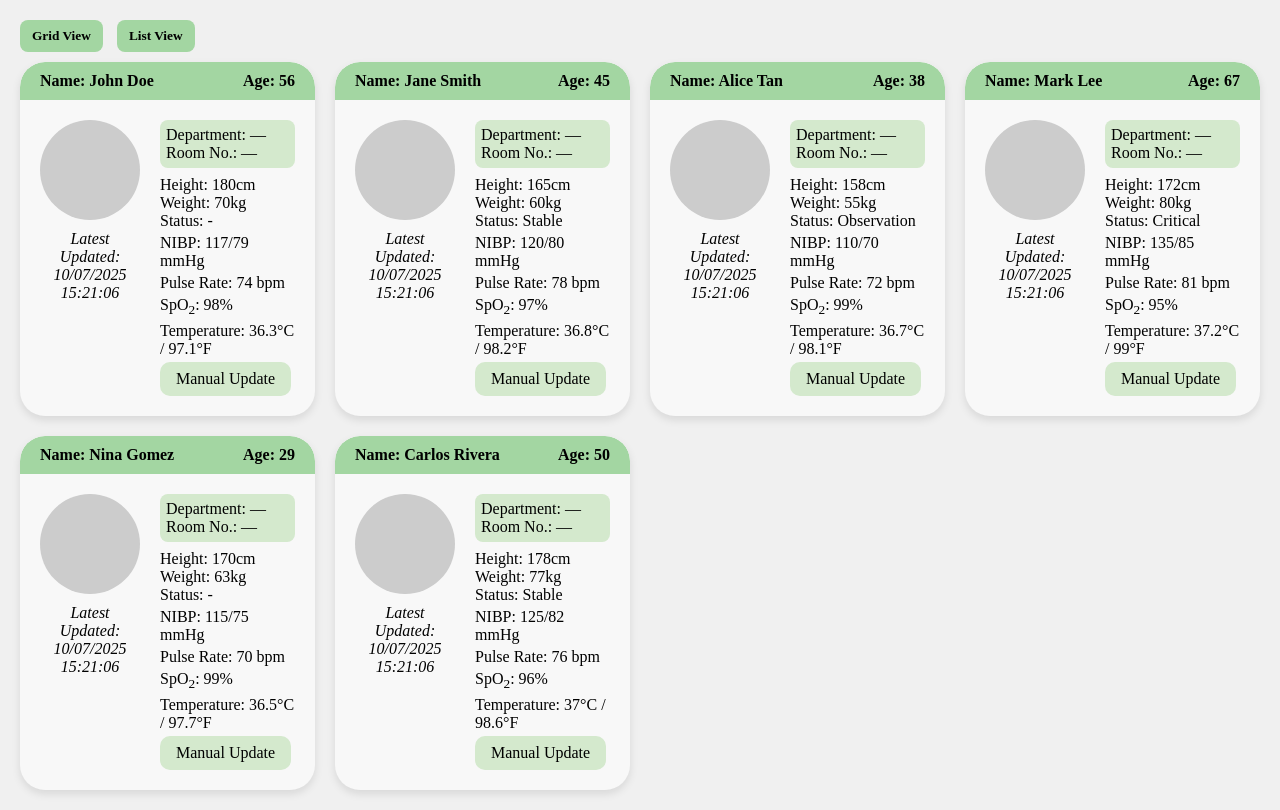
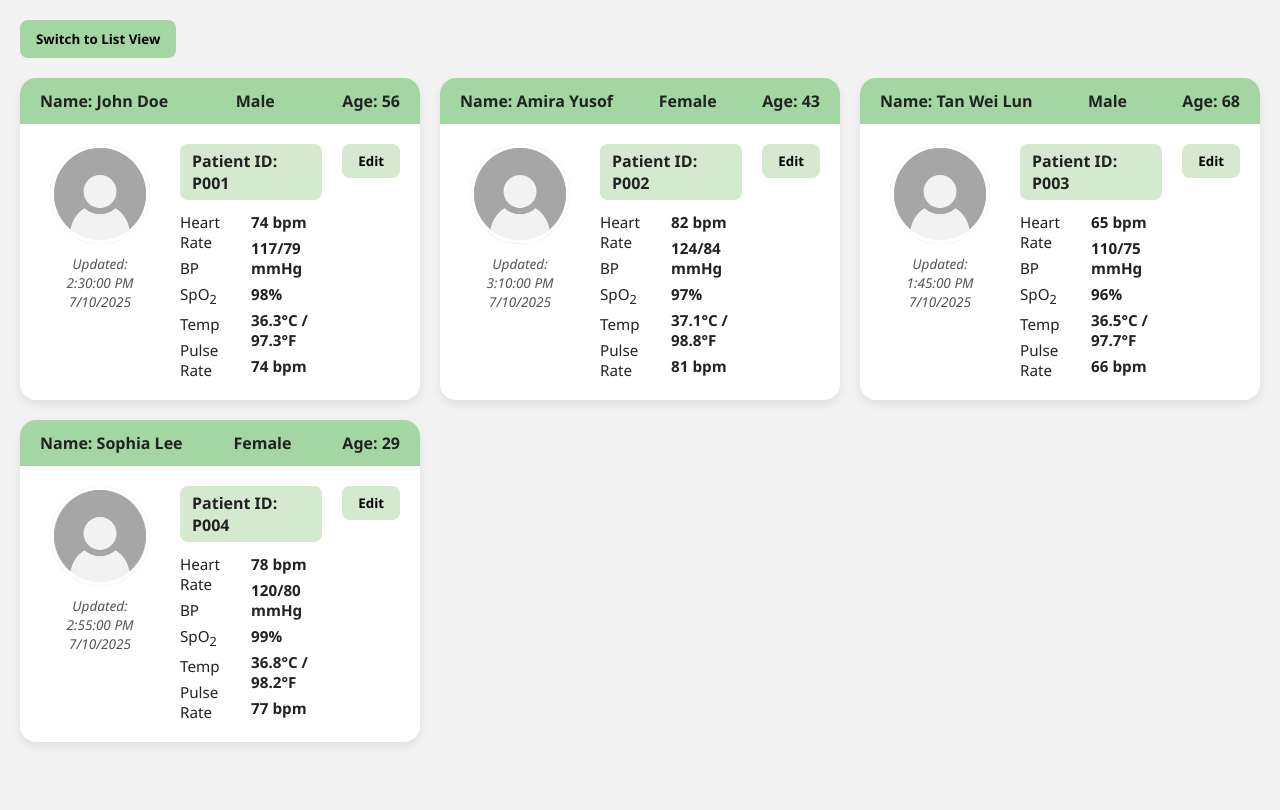
Before and after one commit to geoffreyllk/AVD-CS-Internship, a plain HTML site: page index.html in a window 1280 px wide. Drawn offline with Linux system fonts and the light colour scheme.

Commit message:
redid everything

```diff
--- a/index.html
+++ b/index.html
@@ -4,29 +4,115 @@
     <meta charset="UTF-8" />
     <meta name="viewport" content="width=device-width, initial-scale=1.0"/>
     <title>Patient Records</title>
-    <link rel="stylesheet" href="styles.css" />
+    <link rel="stylesheet" href="style.css" />
 </head>
 <body>
-<div class="view-toggle">
-    <button onclick="setView('grid')">Grid View</button>
-    <button onclick="setView('list')">List View</button>
-</div>
+<main>
+    <div class="view-toggle">
+        <button id="toggleViewBtn">Switch to List View</button>
+    </div>
+    <div id="grid-container"></div>
+</main>
 
-<div class="header-row" id="header-row">
-    <div>Name</div>
-    <div>Last Updated</div>
-    <div>Age</div>
-    <div>Gender</div>
-    <div>Height/Weight</div>
-    <div>NIBP</div>
-    <div>PR</div>
-    <div>SpO<sub>2</sub></div>
-    <div>Temp</div>
-    <div>Status</div>
-    <div></div>
-</div>
-<div id="container" class="grid-view"></div>
+<script>
+    const toggleBtn = document.getElementById('toggleViewBtn');
+    const gridContainer = document.getElementById('grid-container');
+    let currentView = 'grid';
+    let patientsData = [];
 
-<script src="script.js"></script>
+    toggleBtn.addEventListener('click', () => {
+      currentView = currentView === 'grid' ? 'list' : 'grid';
+      toggleBtn.textContent = currentView === 'grid' ? 'Switch to List View' : 'Switch to Grid View';
+      renderPatients();
+    });
+
+    function formatTimestamp(iso) {
+      const d = new Date(iso);
+      return `${d.toLocaleTimeString()}<br>${d.toLocaleDateString()}`;
+    }
+
+    function createCard(p) {
+      return `
+        <div class="card">
+          <div class="card-header">
+            <span>Name: ${p.name}</span>
+            <span>${p.gender}</span>
+            <span>Age: ${p.age}</span>
+          </div>
+          <div class="card-body">
+            <div class="card-left">
+              <div class="avatar">
+                <img src="${p.image}" alt="${p.name}" onerror="this.onerror=null;this.src='images/default-avatar.avif';">
+              </div>
+              <div class="last-updated"><em>Updated:<br>${formatTimestamp(p.lastUpdated)}</em></div>
+            </div>
+            <div class="card-right">
+              <div class="patient-id">Patient ID: ${p.id}</div>
+              <div class="info">
+                <div class="info-label">
+                  <p>Heart Rate</p><p>BP</p><p>SpO<sub>2</sub></p><p>Temp</p><p>Pulse Rate</p>
+                </div>
+                <div class="info-data">
+                  <p>${p.heartRate} bpm</p>
+                  <p>${p.bloodPressure.systolic}/${p.bloodPressure.diastolic} mmHg</p>
+                  <p>${p.spo2}%</p>
+                  <p>${p.temperature.celsius}°C / ${p.temperature.fahrenheit}°F</p>
+                  <p>${p.pulseRate} bpm</p>
+                </div>
+              </div>
+            </div>
+            <button class="edit-btn">Edit</button>
+          </div>
+        </div>
+      `;
+    }
+
+    function createRow(p) {
+      return `
+        <div class="row">
+          <div>${p.name}</div>
+          <div>${formatTimestamp(p.lastUpdated)}</div>
+          <div>${p.age}</div>
+          <div>${p.gender}</div>
+          <div>${p.height || '-'} / ${p.weight || '-'}</div>
+          <div>${p.bloodPressure.systolic}/${p.bloodPressure.diastolic}</div>
+          <div>${p.pulseRate}</div>
+          <div>${p.spo2}%</div>
+          <div>${p.temperature.celsius}°C</div>
+          <div>Status</div>
+          <div><button class="edit-btn">Edit</button></div>
+        </div>
+      `;
+    }
+
+    function renderPatients() {
+      if (currentView === 'list') {
+        const header = `
+          <div class="row header">
+            <div>Name</div><div>Last Updated</div><div>Age</div><div>Gender</div>
+            <div>Height/Weight</div><div>NIBP</div><div>PR</div>
+            <div>SpO<sub>2</sub></div><div>Temp</div><div>Status</div><div></div>
+          </div>
+        `;
+        const rows = patientsData.map(createRow).join('');
+        gridContainer.innerHTML = header + rows;
+        gridContainer.className = 'list-view';
+      } else {
+        gridContainer.innerHTML = patientsData.map(createCard).join('');
+        gridContainer.className = 'grid-view';
+      }
+    }
+
+    function loadPatients() {
+      fetch('patients.json')
+        .then(res => res.json())
+        .then(data => {
+          patientsData = data;
+          renderPatients();
+        });
+    }
+
+    document.addEventListener('DOMContentLoaded', loadPatients);
+</script>
 </body>
 </html>
--- a/patients.json
+++ b/patients.json
@@ -1,80 +1,54 @@
 [
   {
+    "id": "P001",
     "name": "John Doe",
+    "gender": "Male",
     "age": 56,
-    "gender": "Male",
-    "height": 180,
-    "weight": 70,
-    "nibp": "117/79",
-    "pr": 74,
+    "image": "images/john.jpg",
+    "heartRate": 74,
+    "bloodPressure": { "systolic": 117, "diastolic": 79 },
     "spo2": 98,
-    "tempC": 36.3,
-    "tempF": 97.1,
-    "status": "-"
+    "temperature": { "celsius": 36.3, "fahrenheit": 97.3 },
+    "pulseRate": 74,
+    "lastUpdated": "2025-07-10T14:30:00"
   },
   {
-    "name": "Jane Smith",
-    "age": 45,
+    "id": "P002",
+    "name": "Amira Yusof",
     "gender": "Female",
-    "height": 165,
-    "weight": 60,
-    "nibp": "120/80",
-    "pr": 78,
+    "age": 43,
+    "image": "images/amira.jpg",
+    "heartRate": 82,
+    "bloodPressure": { "systolic": 124, "diastolic": 84 },
     "spo2": 97,
-    "tempC": 36.8,
-    "tempF": 98.2,
-    "status": "Stable"
+    "temperature": { "celsius": 37.1, "fahrenheit": 98.8 },
+    "pulseRate": 81,
+    "lastUpdated": "2025-07-10T15:10:00"
   },
   {
-    "name": "Alice Tan",
-    "age": 38,
-    "gender": "Female",
-    "height": 158,
-    "weight": 55,
-    "nibp": "110/70",
-    "pr": 72,
-    "spo2": 99,
-    "tempC": 36.7,
-    "tempF": 98.1,
-    "status": "Observation"
+    "id": "P003",
+    "name": "Tan Wei Lun",
+    "gender": "Male",
+    "age": 68,
+    "image": "images/wei-lun.jpg",
+    "heartRate": 65,
+    "bloodPressure": { "systolic": 110, "diastolic": 75 },
+    "spo2": 96,
+    "temperature": { "celsius": 36.5, "fahrenheit": 97.7 },
+    "pulseRate": 66,
+    "lastUpdated": "2025-07-10T13:45:00"
   },
   {
-    "name": "Mark Lee",
-    "age": 67,
-    "gender": "Male",
-    "height": 172,
-    "weight": 80,
-    "nibp": "135/85",
-    "pr": 81,
-    "spo2": 95,
-    "tempC": 37.2,
-    "tempF": 99.0,
-    "status": "Critical"
-  },
-  {
-    "name": "Nina Gomez",
+    "id": "P004",
+    "name": "Sophia Lee",
+    "gender": "Female",
     "age": 29,
-    "gender": "Female",
-    "height": 170,
-    "weight": 63,
-    "nibp": "115/75",
-    "pr": 70,
+    "image": "images/sophia.jpg",
+    "heartRate": 78,
+    "bloodPressure": { "systolic": 120, "diastolic": 80 },
     "spo2": 99,
-    "tempC": 36.5,
-    "tempF": 97.7,
-    "status": "-"
-  },
-  {
-    "name": "Carlos Rivera",
-    "age": 50,
-    "gender": "Male",
-    "height": 178,
-    "weight": 77,
-    "nibp": "125/82",
-    "pr": 76,
-    "spo2": 96,
-    "tempC": 37.0,
-    "tempF": 98.6,
-    "status": "Stable"
+    "temperature": { "celsius": 36.8, "fahrenheit": 98.2 },
+    "pulseRate": 77,
+    "lastUpdated": "2025-07-10T14:55:00"
   }
 ]
--- /dev/null
+++ b/style.css
@@ -0,0 +1,147 @@
+* {
+  box-sizing: border-box;
+  margin: 0;
+  padding: 0;
+  font-family: 'Segoe UI', sans-serif;
+}
+
+body {
+  background: #f2f2f2;
+  padding: 20px;
+  color: #222;
+}
+
+.view-toggle {
+  margin-bottom: 20px;
+}
+.view-toggle button {
+  padding: 10px 16px;
+  border: none;
+  background-color: #a3d6a2;
+  font-weight: bold;
+  border-radius: 8px;
+  cursor: pointer;
+}
+.view-toggle button:hover {
+  background-color: #90c38e;
+}
+
+.grid-view {
+  display: grid;
+  grid-template-columns: repeat(auto-fit, minmax(400px, 1fr));
+  gap: 20px;
+}
+
+.list-view {
+  display: flex;
+  flex-direction: column;
+  gap: 8px;
+}
+
+.card {
+  background: #fff;
+  border-radius: 16px;
+  box-shadow: 0 4px 10px rgba(0, 0, 0, 0.08);
+  transition: transform 0.2s ease;
+}
+.card:hover {
+  transform: scale(1.01);
+}
+
+.card-header {
+  background-color: #a3d6a2;
+  padding: 12px 20px;
+  display: flex;
+  justify-content: space-between;
+  font-weight: bold;
+  font-size: 1rem;
+  border-top-left-radius: 16px;
+  border-top-right-radius: 16px;
+}
+
+.card-body {
+  display: flex;
+  padding: 20px;
+  gap: 20px;
+}
+
+.card-left {
+  display: flex;
+  flex-direction: column;
+  align-items: center;
+  width: 120px;
+  gap: 10px;
+}
+.avatar {
+  width: 100px;
+  height: 100px;
+  background: #ccc;
+  border-radius: 50%;
+  overflow: hidden;
+}
+.avatar img {
+  width: 100%;
+  height: 100%;
+  object-fit: cover;
+}
+.last-updated {
+  font-size: 0.85rem;
+  font-style: italic;
+  text-align: center;
+  color: #555;
+}
+
+.card-right {
+  flex: 1;
+  display: flex;
+  flex-direction: column;
+  gap: 12px;
+}
+.patient-id {
+  background: #d4e9cd;
+  padding: 6px 12px;
+  border-radius: 8px;
+  font-weight: 600;
+  width: fit-content;
+}
+.info {
+  display: flex;
+  gap: 20px;
+}
+.info-label,
+.info-data {
+  display: flex;
+  flex-direction: column;
+  gap: 6px;
+  font-size: 0.95rem;
+}
+.info-data {
+  font-weight: bold;
+}
+
+.edit-btn {
+  align-self: flex-start;
+  background-color: #d4e9cd;
+  border: none;
+  padding: 8px 16px;
+  border-radius: 8px;
+  font-weight: bold;
+  cursor: pointer;
+}
+.edit-btn:hover {
+  background-color: #bcdcb5;
+}
+
+.row {
+  display: grid;
+  grid-template-columns: 1.2fr 1.5fr 0.8fr 1fr 1.2fr 1fr 0.8fr 0.8fr 1.2fr 0.8fr auto;
+  align-items: center;
+  background: white;
+  padding: 12px 20px;
+  border-radius: 12px;
+  font-size: 1rem;
+}
+.row.header {
+  background: #a3d6a2;
+  font-weight: bold;
+}
--- a/styles.css
+++ /dev/null
@@ -1,142 +0,0 @@
-* {
-    box-sizing: border-box;
-    font-family: serif;
-    margin: 0;
-    padding: 0;
-}
-
-body {
-    background: #f0f0f0;
-    padding: 20px;
-}
-
-.view-toggle {
-    margin-bottom: 10px;
-}
-.view-toggle button {
-    padding: 8px 12px;
-    margin-right: 10px;
-    border: none;
-    background-color: #a3d6a2;
-    font-weight: bold;
-    border-radius: 8px;
-    cursor: pointer;
-}
-
-#container.grid-view {
-    display: grid;
-    grid-template-columns: repeat(auto-fit, minmax(280px, 1fr));
-    gap: 20px;
-}
-
-#container.list-view {
-    display: flex;
-    flex-direction: column;
-    gap: 10px;
-}
-
-.header-row {
-    display: none;
-    grid-template-columns: 1.2fr 1.5fr 0.8fr 1fr 1.2fr 1fr 0.8fr 0.8fr 1.2fr 0.8fr auto;
-    background: #a3d6a2;
-    color: #000;
-    padding: 12px;
-    border-radius: 20px 20px 0 0;
-    font-weight: bold;
-    text-align: center;
-    margin-bottom: 5px;
-}
-
-.card {
-    background: #f8f8f8;
-    border-radius: 25px;
-    overflow: hidden;
-    box-shadow: 0 4px 8px rgba(0,0,0,0.1);
-}
-
-.card-header {
-    background-color: #a3d6a2;
-    padding: 10px 20px;
-    display: flex;
-    justify-content: space-between;
-    font-weight: bold;
-    border-top-left-radius: 25px;
-    border-top-right-radius: 25px;
-}
-
-.card-body {
-    display: flex;
-    padding: 20px;
-    gap: 20px;
-}
-
-.left {
-    display: flex;
-    flex-direction: column;
-    align-items: center;
-    gap: 10px;
-}
-.avatar {
-    width: 100px;
-    height: 100px;
-    background: #ccc;
-    border-radius: 50%;
-}
-.last-updated {
-    font-style: italic;
-    text-align: center;
-}
-
-.right .info p {
-    margin: 4px 0;
-}
-.dept-room {
-    background: #d4e9cd;
-    padding: 6px;
-    border-radius: 8px;
-    margin-bottom: 8px;
-}
-.update-btn {
-    background-color: #d4e9cd;
-    border: none;
-    padding: 8px 16px;
-    border-radius: 10px;
-    cursor: pointer;
-    font-size: 1rem;
-}
-
-/* List view styles */
-#container.list-view .card {
-    display: grid;
-    grid-template-columns: 1.2fr 1.5fr 0.8fr 1fr 1.2fr 1fr 0.8fr 0.8fr 1.2fr 0.8fr auto;
-    align-items: center;
-    padding: 12px 20px;
-    font-size: 1rem;
-}
-
-#container.list-view .card-header,
-#container.list-view .card-body,
-#container.list-view .left,
-#container.list-view .right,
-#container.list-view .dept-room {
-    display: none;
-}
-
-#container.list-view .avatar {
-    width: 60px;
-    height: 60px;
-    background: #ccc;
-    border-radius: 50%;
-    margin: auto;
-}
-
-#container.list-view .update-btn {
-    white-space: nowrap;
-}
-
-/* Responsive */
-@media (max-width: 768px) {
-    #container.grid-view {
-        grid-template-columns: 1fr;
-    }
-}
```
Also changed, not shown: images/default-avatar.avif (added).
